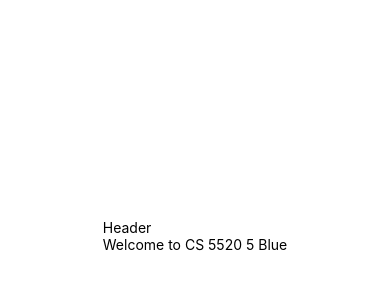
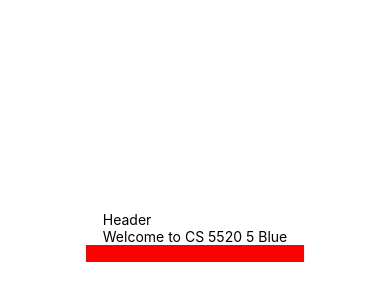
Before and after one commit to victorzwu/CS5520-Spring2023, a React Native app: screen / in a window 390 px wide. Shown: the part 186-486 px from the top of the page. Built offline with nearby package versions, Linux system fonts and the light colour scheme.

Commit message:
textInput

```diff
--- a/App.js
+++ b/App.js
@@ -1,13 +1,19 @@
 import { StatusBar } from 'expo-status-bar';
-import { StyleSheet, Text, View } from 'react-native';
+import { useState } from 'react';
+import { StyleSheet, Text, TextInput, View } from 'react-native';
 import Header from './components/Header';
 
 export default function App() {
-  const name = "CS 5520"
+  const name = "CS 5520";
+  const [text, setText] = useState('');
   return (
       <View style={styles.container}>
       <Header appName = {name} age = "5" color = "Blue"/>
       <StatusBar style="auto" />
+      <TextInput
+      style = {{backgroundColor: "red"}}
+      value={text} onChangeText={(changedText) => {setText(changedText)}}/>
+      <Text>{text}</Text>
     </View>
   );
 }
--- a/components/Header.js
+++ b/components/Header.js
@@ -2,7 +2,7 @@
 import React from 'react'
 
 export default function Header(props) {
-    console.log(props)
+    //console.log(props)
   return (
     <View>
       <Text>Header</Text>
```
